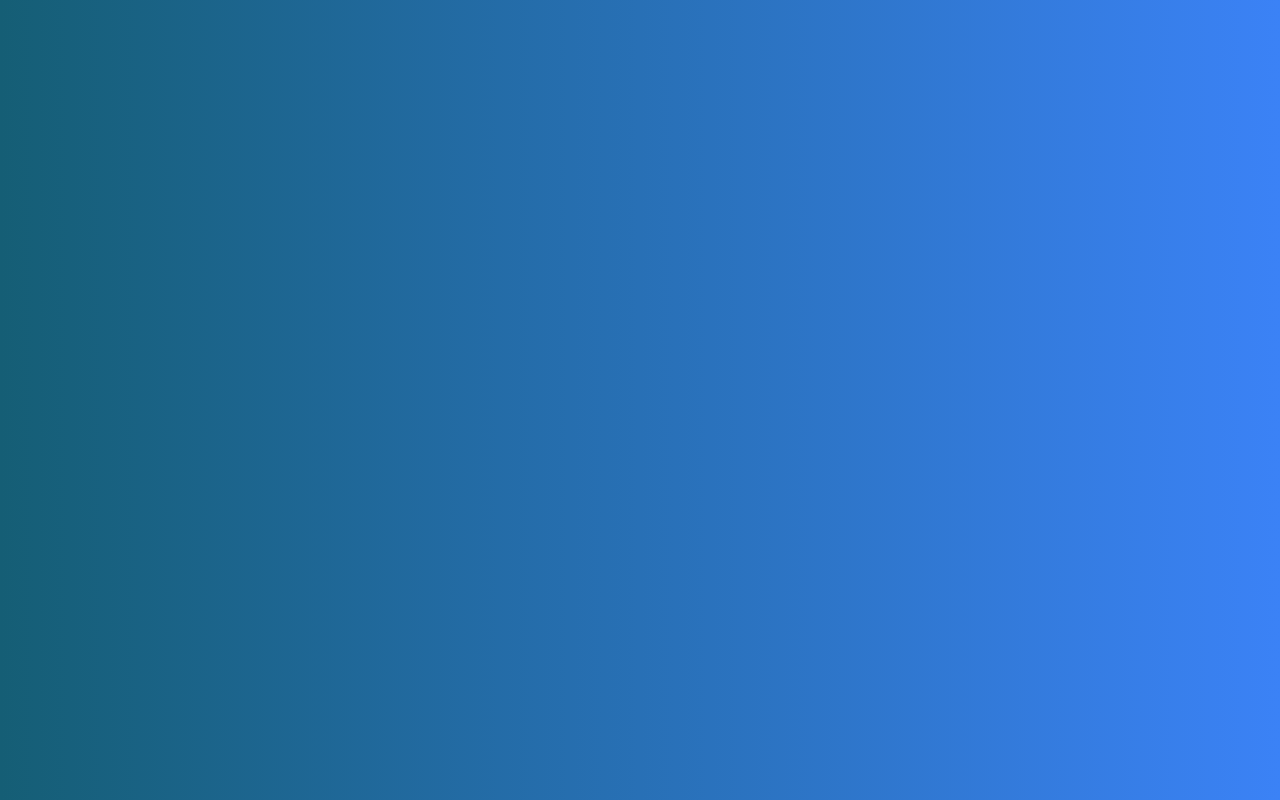
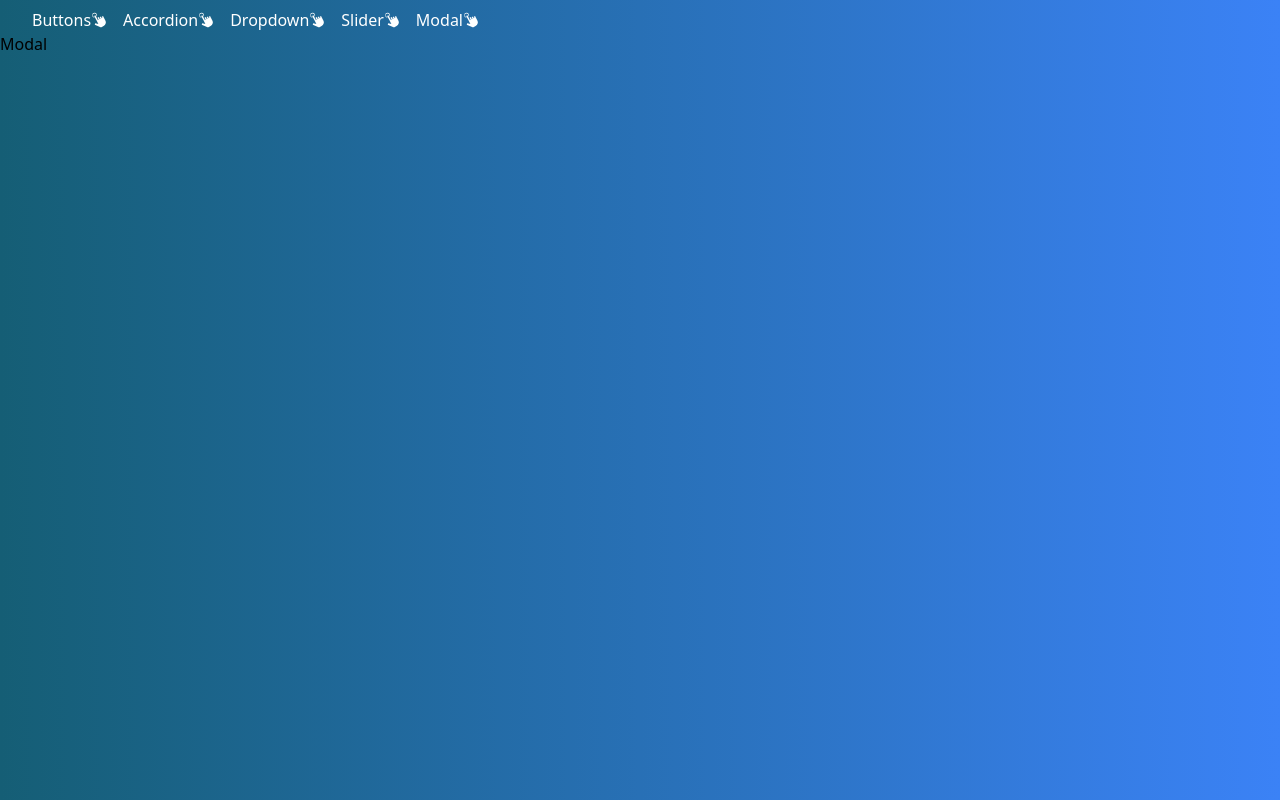
Before and after one commit to Harshalbih/React-tailwind, a React (Create React App) app: page /modal in a window 1280 px wide. Before the commit this address had no page. Built offline with nearby package versions, Linux system fonts and the light colour scheme; the HTML template or start-up script is replaced by a standard one.

Commit message:
Added Modal

```diff
--- a/src/App.js
+++ b/src/App.js
@@ -3,6 +3,8 @@ import Buttonpage from "./pages/Buttonpage";
 import Accordianpage from "./pages/Accordianpage";
 import Dropdownpage from "./pages/Dropdownpage";
 import Sliderpage from "./pages/Sliderpage";
+import Modalpage from "./pages/Modalpage";
+
 import {
   BrowserRouter as Router,
   Routes,
@@ -18,6 +20,7 @@ function App() {
           <Route exact path="/accordian" element={<Accordianpage />}/>
           <Route exact path="/dropdown" element={<Dropdownpage/>}/>
           <Route exact path="/slider" element={<Sliderpage />}/>
+          <Route exact path="/modal" element={<Modalpage />}/>
         </Routes>
       </Router>
     </div>
--- /dev/null
+++ b/src/Components/Modal.js
@@ -0,0 +1,11 @@
+
+function Modal (){
+
+    return(
+        <div>
+            Modal
+        </div>
+    )
+}
+
+export default Modal;
--- a/src/Components/Sidebar.js
+++ b/src/Components/Sidebar.js
@@ -18,6 +18,9 @@ function Sidebar() {
         <li>
           <Link to="/slider" className="hover:text-blue-300 flex flex-y">Slider <GiClick className='mt-1'/></Link>
         </li>
+        <li>
+          <Link to="/modal" className="hover:text-blue-300 flex flex-y">Modal <GiClick className='mt-1'/></Link>
+        </li>
       </ul>
     </div>
   );
--- /dev/null
+++ b/src/pages/Modalpage.js
@@ -0,0 +1,14 @@
+import React from 'react';
+import Modal from '../Components/Modal'
+import Sidebar from '../Components/Sidebar';
+
+function Modalpage() {
+  return (
+    <div>
+        <Sidebar />
+        <Modal />
+        </div>
+  )
+}
+
+export default Modalpage
```
